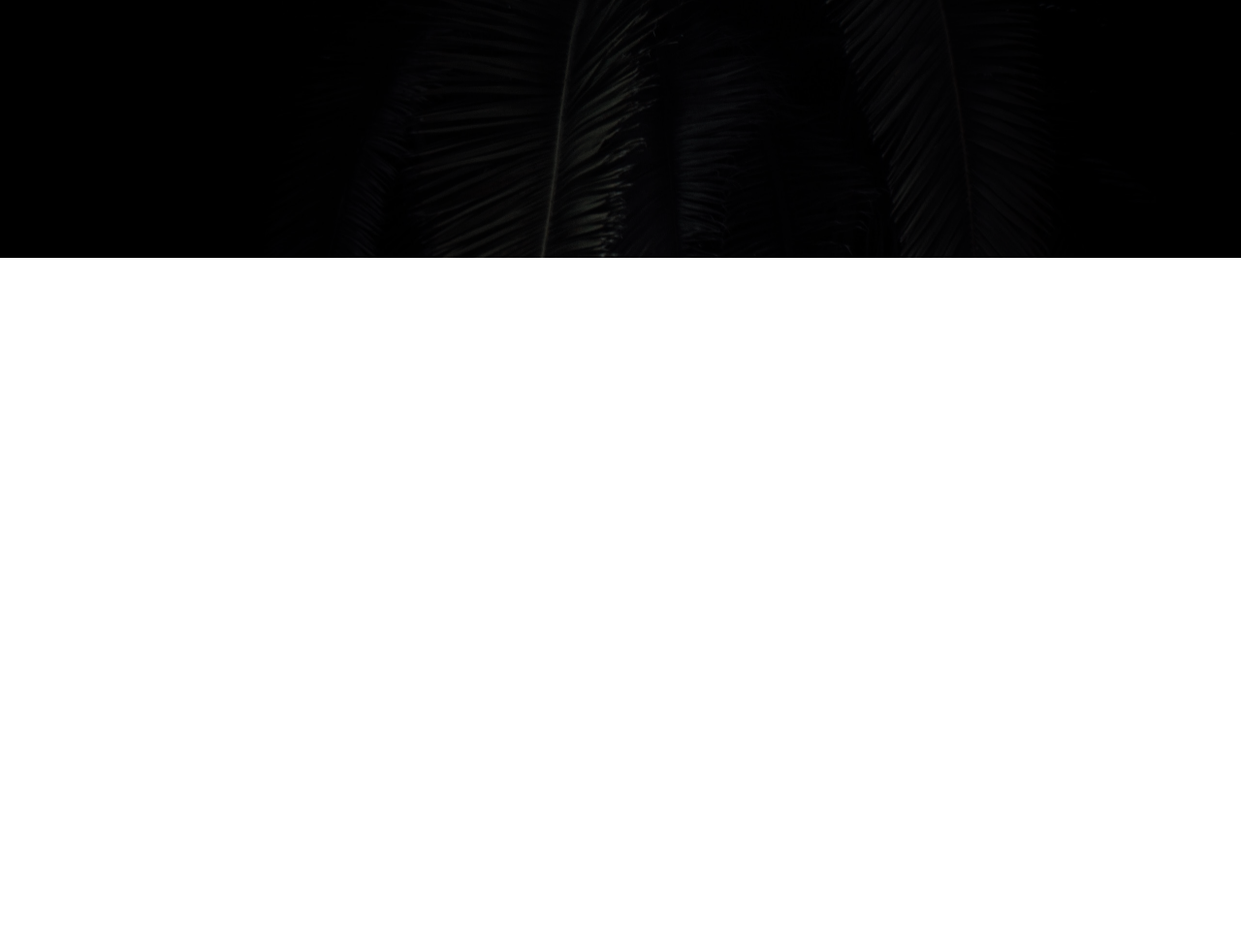
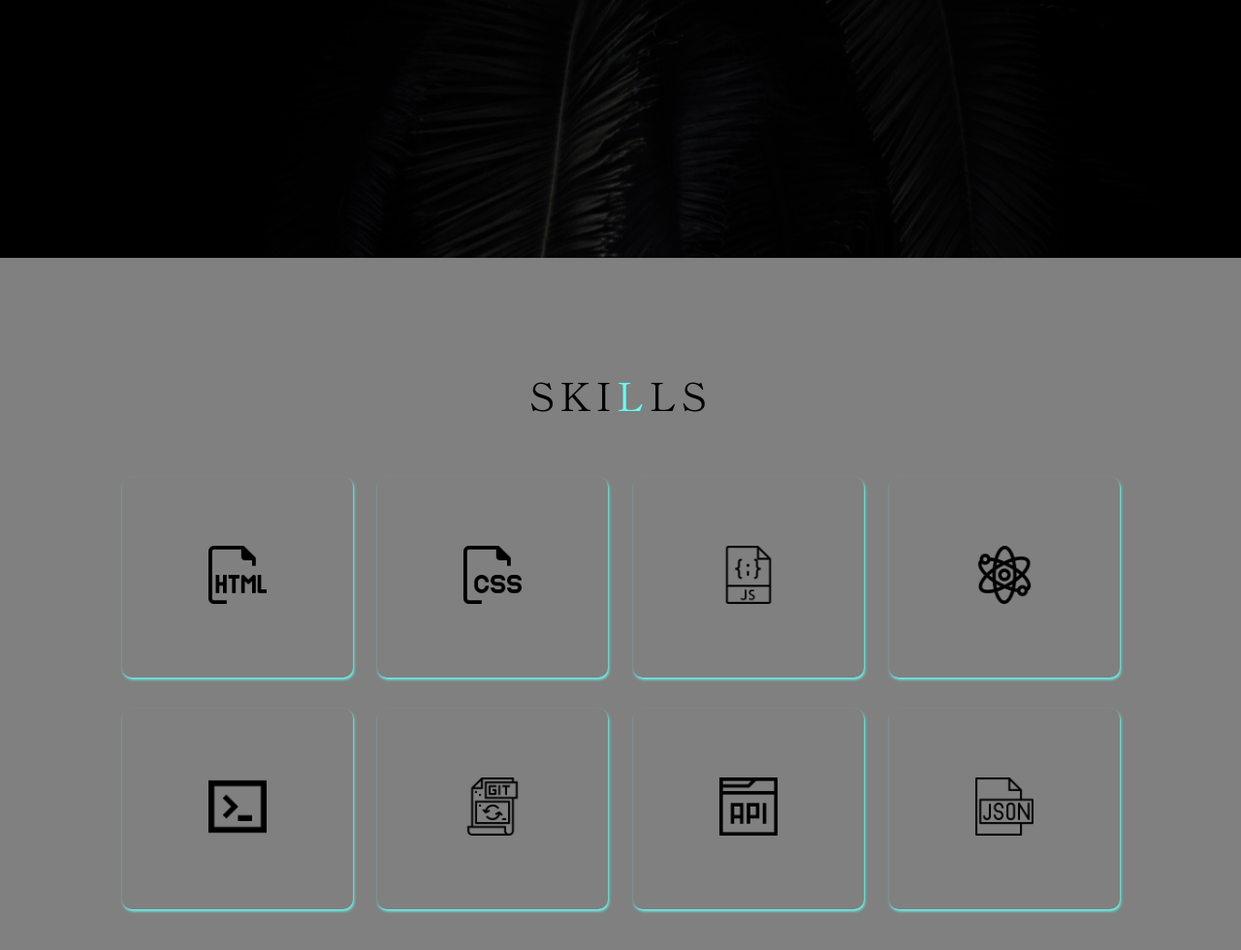
Before and after one commit to alex197925/portfolio-1, a plain HTML site: page index.html in a window 1280 px wide. Shown: the part 534-1514 px from the top of the page at 97% size. Before the commit the page ends 800 px from the top, so only its background shows below. Drawn offline with nearby package versions, Linux system fonts and the light colour scheme.

Commit message:
Add AOS effect on skills card, CSS on skills card

```diff
--- a/css/style.css
+++ b/css/style.css
@@ -130,6 +130,65 @@ a {
 
 
 
+/* Skills Section */
+
+#skills .skills {
+    flex-direction: column;
+    text-align: center;
+    max-width: 1500px;
+    margin: 0 auto;
+    padding: 46px;
+    background: grey;
+}
+
+#skills .skills-title {
+    font-size: 40px;
+    font-weight: 300;
+    color: #000;
+    margin-bottom: 40px;
+    text-transform: uppercase;
+    letter-spacing: 5px;
+    text-align: center;
+}
+
+#skills .skills-title span {
+    color: #66FCF1;
+}
+
+#skills .skills-top p {
+    font-size: 18px;
+    max-width: 800px;
+    margin-top: 5px;
+    line-height: 31px;
+    font-weight: 300;
+}
+
+#skills .skills-bottom {
+    display: flex;
+    align-items: center;
+    flex-wrap: wrap;
+    justify-content: center;
+}
+
+#skills .skills-item {
+    flex-basis: 20%;
+    display: flex;
+    align-items: center;
+    justify-content: center;
+    flex-direction: column;
+    padding: 71px;
+    border-radius: 10px;
+    background-color: grey;
+    margin: 16px 13px;
+    box-shadow: 1px 2px 3px #66fcf1;
+}
+
+.skills-item .icon img {
+    width: 60px;
+}
+
+/* End Skills Section */
+
 
 /* Keyframes */
 @keyframes text_reveal_box {
--- a/index.html
+++ b/index.html
@@ -6,6 +6,7 @@
     <meta charset="UTF-8" />
     <meta http-equiv="X-UA-Compatible" content="IE=edge" />
     <meta name="viewport" content="width=device-width, initial-scale=1.0" />
+    <link rel="stylesheet" href="https://unpkg.com/aos@next/dist/aos.css" />
     <link rel="stylesheet" href="./css/style.css" />
     <link rel="stylesheet" href="./css/responsive.css" />
     <title>Document</title>
@@ -24,6 +25,106 @@
       </div>
     </section>
     <!-- End Hero Section -->
+
+    <!-- Skills Section -->
+
+    <section id="skills">
+      <div class="skills container">
+        <div class="skills-top">
+          <h1 class="skills-title">Ski<span>l</span>ls</h1>
+        </div>
+        <div class="skills-bottom">
+          <div class="skills-item"
+          data-aos="flip-left"
+          data-aos-offset="200"
+          data-aos-delay="50"
+          data-aos-duration="1000">
+            <div class="icon">
+              <img src="./skills-img/html.png" alt="html" />
+            </div>
+          </div>
+
+          <div class="skills-item"
+          data-aos="flip-left"
+          data-aos-offset="250"
+          data-aos-delay="50"
+          data-aos-duration="1100">
+            <div class="icon">
+              <img src="./skills-img/css.png" alt="css" />
+            </div>
+          </div>
+
+          <div class="skills-item"
+          data-aos="flip-left"
+          data-aos-offset="300"
+          data-aos-delay="50"
+          data-aos-duration="1000">
+            <div class="icon">
+              <img src="./skills-img/javascript.png" alt="javascript" />
+            </div>
+          </div>
+
+          <div class="skills-item"
+          data-aos="flip-left"
+          data-aos-offset="350"
+          data-aos-delay="50"
+          data-aos-duration="1000">
+            <div class="icon">
+              <img src="./skills-img/react.png" alt="react" />
+            </div>
+          </div>
+
+          <div class="skills-item"
+          data-aos="flip-left"
+          data-aos-delay="100"
+          data-aos-duration="1000">
+            <div class="icon">
+              <img src="./skills-img/terminal.png" alt="terminal" />
+            </div>
+          </div>
+
+          <div class="skills-item"
+          data-aos="flip-left"
+          data-aos-delay="200"
+          data-aos-duration="1000">
+            <div class="icon">
+              <img src="./skills-img/git.png" alt="git" />
+            </div>
+          </div>
+
+          <div class="skills-item"
+          data-aos="flip-left"
+          data-aos-delay="250"
+          data-aos-duration="1000">
+            <div class="icon">
+              <img src="./skills-img/api.png" alt="api" />
+            </div>
+          </div>
+
+          <div class="skills-item"
+          data-aos="flip-left"
+          data-aos-delay="300"
+          data-aos-duration="1000">
+            <div class="icon">
+              <img src="./skills-img/json.png" alt="json" />
+            </div>
+          </div>
+        </div>
+      </div>
+    </skills>
+    <!-- End Skills Section -->
+
+    <!-- Projects Section -->
+
+ <!-- End Projects Section -->
+
+
+    <script src="https://unpkg.com/aos@next/dist/aos.js"></script>
+    <script>
+      AOS.init({
+        disable: "mobile"
+      });
+    </script>
     <script src="script.js"></script>
   </body>
 </html>
```
Also changed, not shown: skills-img/api.png (renamed from services-img/web-page.png), skills-img/css.png (renamed from services-img/files copy.png), skills-img/git.png (renamed from services-img/git.png), skills-img/html.png (renamed from services-img/files.png), skills-img/javascript.png (renamed from services-img/javascript.png), skills-img/json.png (renamed from services-img/json.png), skills-img/react.png (renamed from services-img/atom.png), skills-img/terminal.png (renamed from services-img/terminal.png).
